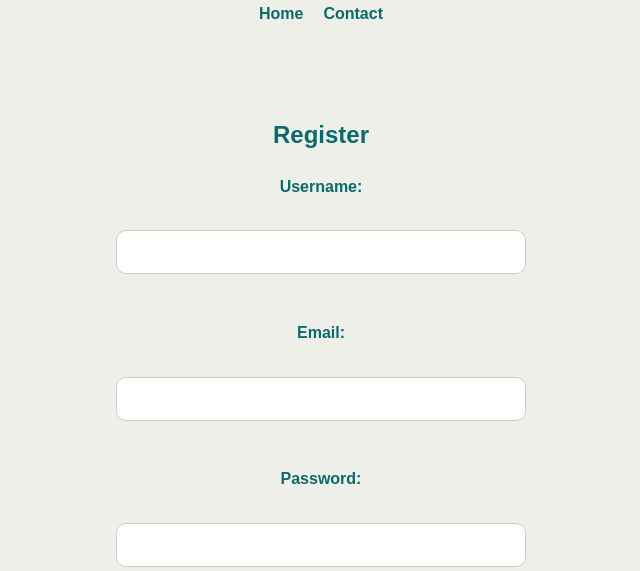
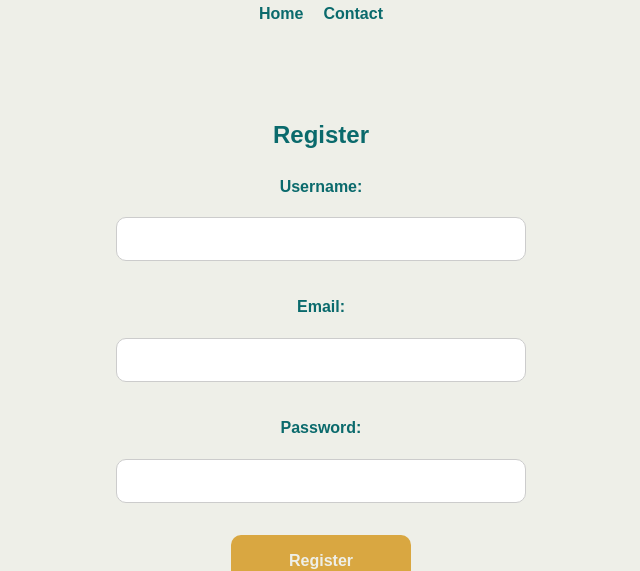
Before and after one commit to EHB-MCT/App_Say-No-o-Compass-MarijkeVandenEede, a plain HTML site: page register.html in a window 1280 px wide. Shown: the part 238-809 px from the top of the page, without its empty margins (319-959 px from the left). Drawn offline with Linux system fonts and the light colour scheme.

Commit message:
Register def

```diff
--- a/register.html
+++ b/register.html
@@ -24,23 +24,24 @@
         <section class="login-register">
             <h2>Register</h2>
 
-            <form action=".submit-register" method="post">
+            <form action="#" method="post">
 
 
 
-            </form><label for="username">Username:</label><br>
-            <input type="text" id="username" name="username" required><br><br>
+                <label for="username">Username:</label>
+                <input type="text" id="username" name="username" required>
 
-            <label for="email">Email:</label><br>
-            <input type="email" id="email" name="email" required><br><br>
+                <label for="email">Email:</label>
+                <input type="email" id="email" name="email" required>
 
-            <label for="password">Password:</label><br>
-            <input type="password" id="password" name="password" required><br><br>
+                <label for="password">Password:</label>
+                <input type="password" id="password" name="password" required>
 
-            <!-- <input type="submit" value="Register"> -->
-            <a href="./login.html" class="btn">
-                Register
-            </a>
+                <!-- <input type="submit" value="Register"> -->
+                <!-- TODO: vervangen door submit wanneer backend klaar is -->
+                <a href="./login.html" class="btn">
+                    Register
+                </a>
             </form>
             <p>Already have an account? <a href="./login.html">Login</a></p>
         </section>
```
Also changed, not shown: login.html (+2 -2 lines).
